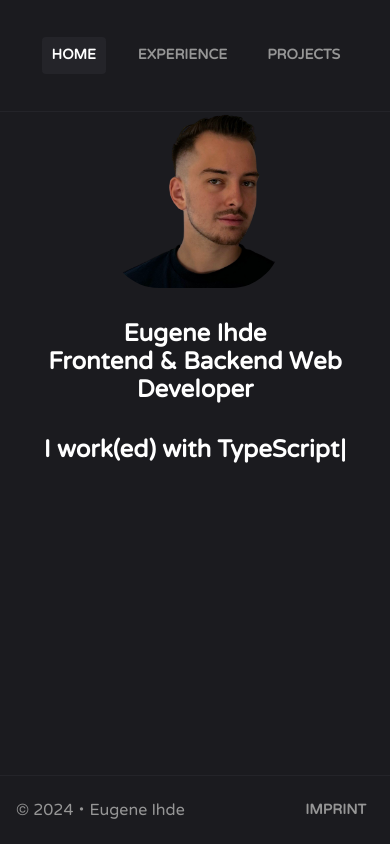
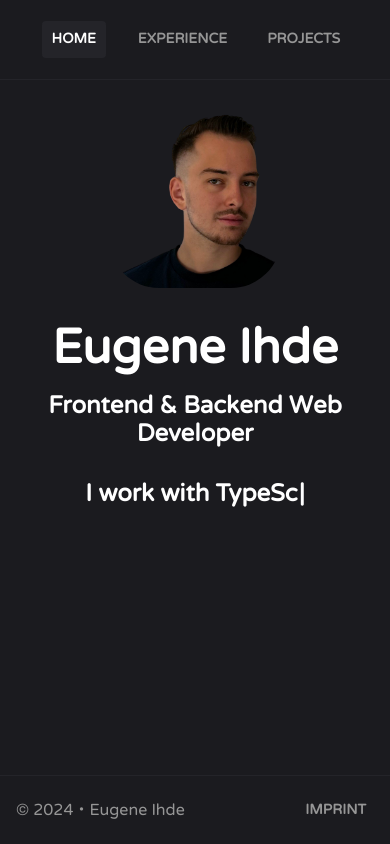
Before and after one commit to eugeneihde/eugene-ihde.de, a React (Vite) app: page / in a window 390 px wide. Built offline with nearby package versions, Linux system fonts and the light colour scheme.

Commit message:
[feature]: make navbar smaller on mobile devices; improve styling of homepage header

```diff
--- a/src/assets/css/main.module.css
+++ b/src/assets/css/main.module.css
@@ -116,6 +116,11 @@
   display: flex;
   flex-direction: column;
   justify-content: center;
+}
+
+.homepage_content_header_name__typography {
+  font-size: 3rem !important;
+  margin-bottom: 1rem !important;
 }
 
 .homepage_content_header__typography {
@@ -327,6 +332,10 @@
 }
 
 @media (max-width: 550px) {
+  .navbar__appbar {
+    height: 5rem !important;
+  }
+
   .homepage_image__container {
     width: 80%;
     margin-top: -2rem;
--- a/src/pages/HomePage.tsx
+++ b/src/pages/HomePage.tsx
@@ -26,10 +26,14 @@ const HomePage = () => {
         <Box className={styles.homepage_content__container}>
           <Typography
             variant='h1'
+            className={styles.homepage_content_header_name__typography}
+          >
+            Eugene Ihde
+          </Typography>
+          <Typography
+            variant='h1'
             className={styles.homepage_content_header__typography}
           >
-            Eugene Ihde
-            <br />
             Frontend & Backend Web Developer
           </Typography>
           <Typography
@@ -44,7 +48,7 @@ const HomePage = () => {
                 typewriter
                   .changeDelay(50)
                   .changeDeleteSpeed(30)
-                  .typeString('I work(ed) with TypeScript / JavaScript')
+                  .typeString('I work with TypeScript / JavaScript')
                   .pauseFor(1500)
                   .deleteChars(23)
                   .typeString('PHP')
```
